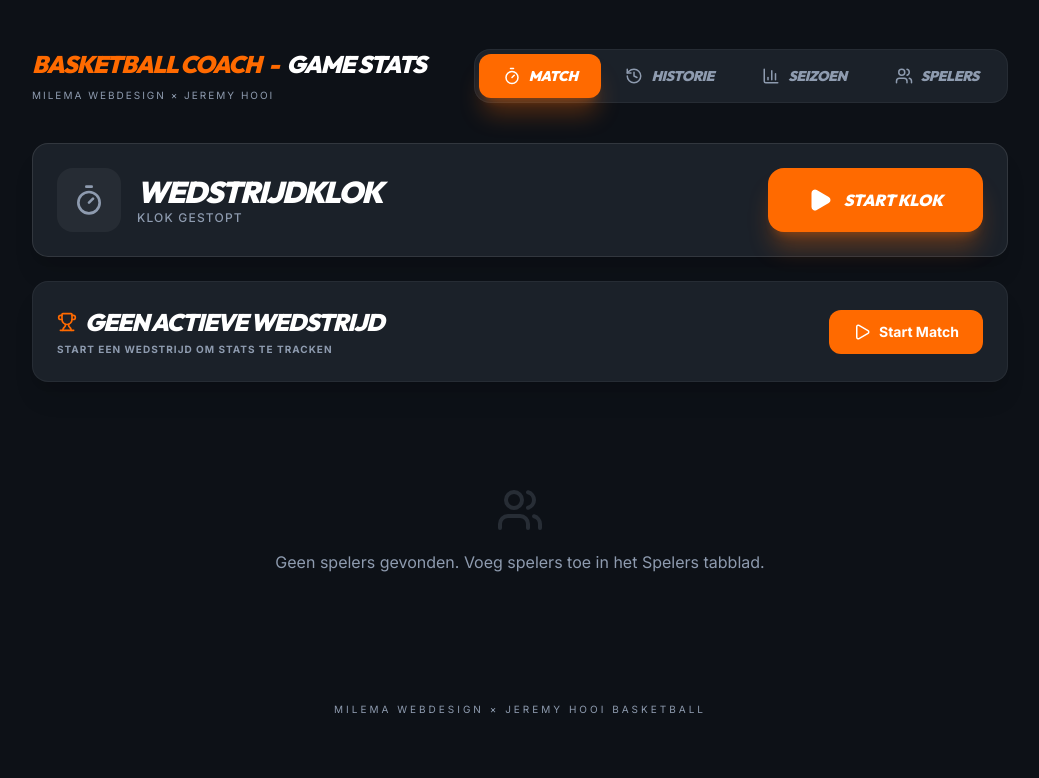
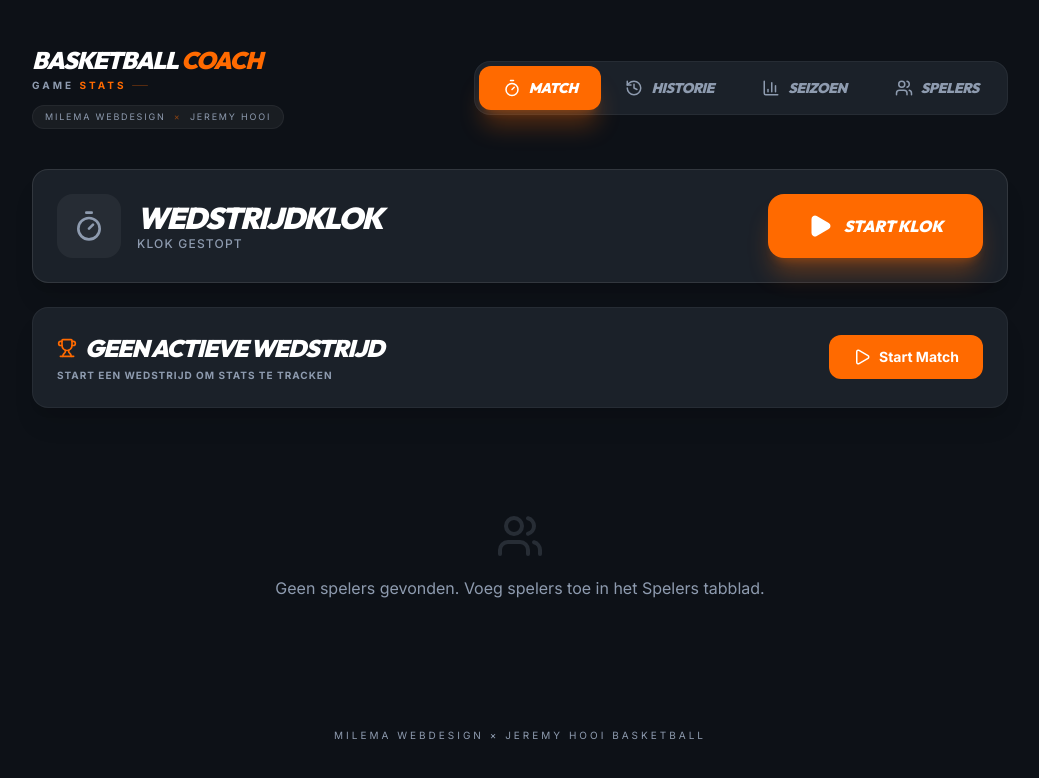
Before and after one commit to dannyderooijbup-dev/BasketballCoachMilema, a React (Vite) app: page / in a window 1280 px wide. Shown: the top 778 px of the page, without its empty margins (120-1159 px from the left). Built offline with nearby package versions, Linux system fonts and the light colour scheme.

Commit message:
feat(App): Restyle header and logo for better branding
Adjusts the header layout and the presentation of the logo component. The developer credit is now styled as a pill-shaped badge, improving visual hierarchy and aesthetic appeal.

```diff
--- a/src/App.tsx
+++ b/src/App.tsx
@@ -686,11 +686,11 @@ export default function App() {
   return (
     <div className="min-h-screen pb-24 md:pb-0 md:pt-6 max-w-5xl mx-auto px-4 md:px-6">
       <header className="py-4 sm:py-6 flex flex-col md:flex-row md:items-center justify-between gap-6">
-        <div className="flex flex-col gap-1 items-center md:items-start">
-          <div className="flex items-center gap-4">
-            <Logo />
-          </div>
-          <p className="text-[9px] sm:text-[10px] text-text-muted uppercase tracking-[0.2em] mt-1 text-center md:text-left">Milema Webdesign × Jeremy Hooi</p>
+        <div className="flex flex-col items-center md:items-start">
+          <Logo />
+          <p className="text-[8px] sm:text-[9px] text-text-muted uppercase tracking-[0.2em] mt-3 py-1 px-3 bg-white/5 border border-white/5 rounded-full text-center md:text-left">
+            Milema Webdesign <span className="text-primary/50 mx-1">×</span> Jeremy Hooi
+          </p>
         </div>
         <div className="hidden md:flex bg-surface rounded-2xl p-1 border border-white/5 backdrop-blur-sm self-center">
           <TabButton active={activeTab === 'dashboard'} onClick={() => setActiveTab('dashboard')} icon={<Timer size={18} />} label="Match" />
@@ -999,13 +999,21 @@ function HistoryStat({ label, value }: { label: string, value: number | string }
 
 function Logo() {
   return (
-    <h1 className="text-lg xs:text-xl sm:text-2xl font-black text-primary tracking-tighter uppercase italic font-display flex flex-col sm:flex-row sm:gap-2 items-center sm:items-start text-center sm:text-left">
-      <span>Basketball Coach</span>
-      <div className="flex items-center gap-2">
-        <span className="hidden sm:inline">-</span>
-        <span className="text-white">Game Stats</span>
+    <div className="flex flex-col items-center md:items-start select-none">
+      <div className="flex items-baseline gap-1">
+        <h1 className="text-xl sm:text-2xl font-black font-display italic uppercase tracking-tighter leading-none">
+          <span className="text-white">Basketball</span>
+          <span className="text-primary ml-1">Coach</span>
+        </h1>
       </div>
-    </h1>
+      <div className="mt-1.5 flex items-center gap-1.5">
+        <div className="h-[1px] w-4 bg-primary/30 rounded-full block md:hidden"></div>
+        <span className="text-[9px] sm:text-[10px] font-black text-text-muted uppercase tracking-[0.3em] font-sans">
+          Game <span className="text-primary">Stats</span>
+        </span>
+        <div className="h-[1px] w-4 bg-primary/30 rounded-full"></div>
+      </div>
+    </div>
   );
 }
 
```
